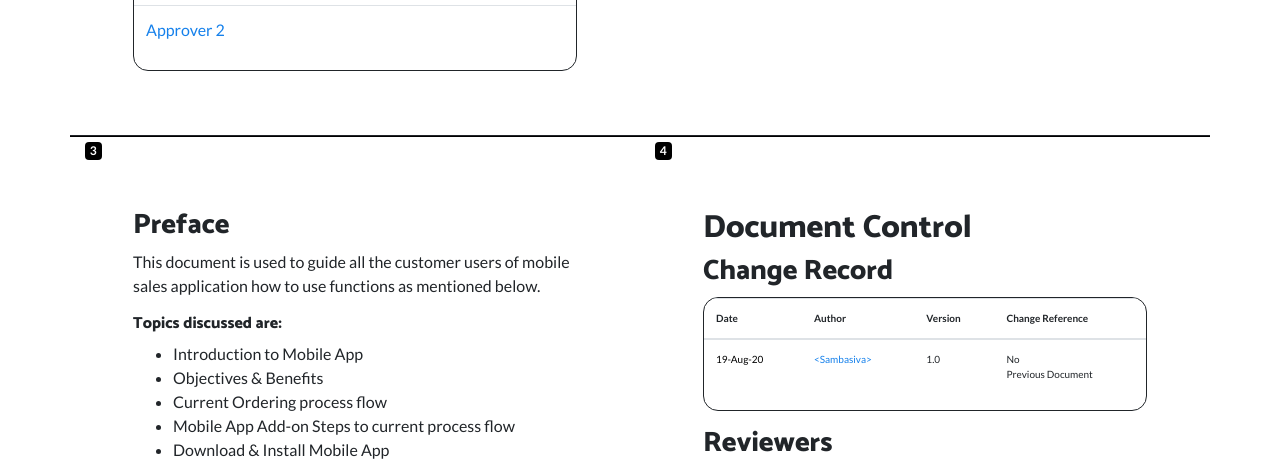
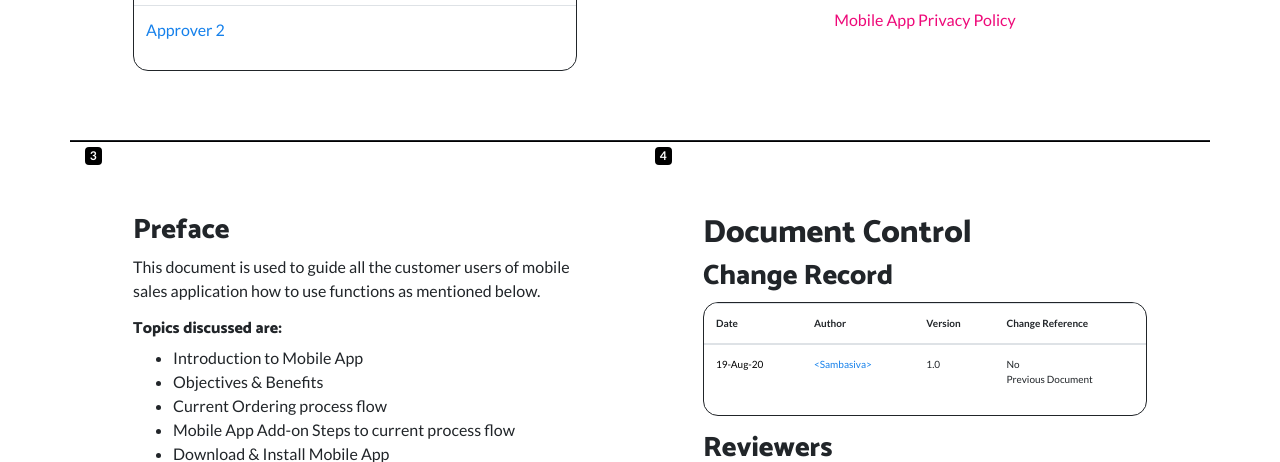
Before and after one commit to EasternCement/UserGuide, a plain HTML site: page index.html in a window 1280 px wide. Shown: the part 638-1100 px from the top of the page. Drawn offline with Linux system fonts and the light colour scheme.

Commit message:
added privacy policy URL

```diff
--- a/index.html
+++ b/index.html
@@ -123,6 +123,13 @@
                                 <tbody>
                                     <tr style="text-align: center;">
                                         <td style="color: rgb(21,128,235);border-top-style: none;"><a href="https://play.google.com/store/apps/details?id=com.RostanTechnologies.EPCCO" target="_blank"><img class="img-thumbnail" src="assets/img/googlePlayImage.png" width="60%" style="border-style: none;border-top-style: none;"></a></td>
+                                    </tr>
+                                    <tr style="text-align: center;">
+                                        <td style="color: rgb(21,128,235);border-top-style: none;">
+                                            <a target="_blank" href="https://www.epcco.com.sa/P/mobile_app_privacy_policy/94#.X31V0GgzaUk">
+                                                <p>Mobile App Privacy Policy</p>
+                                            </a>
+                                        </td>
                                     </tr>
                                 </tbody>
                             </table>
```
Also changed, not shown: 1 other file.
